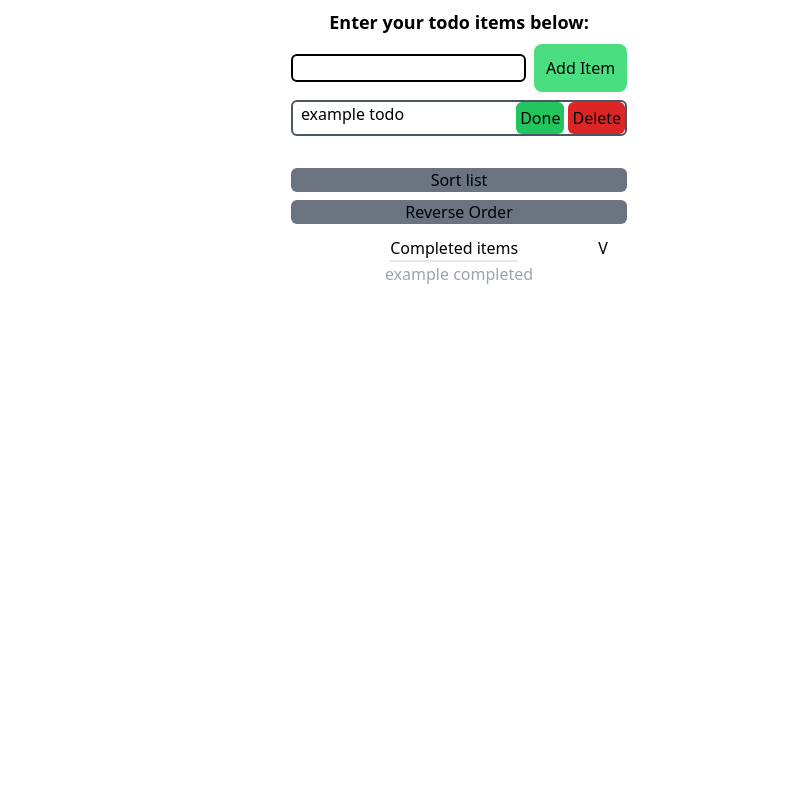
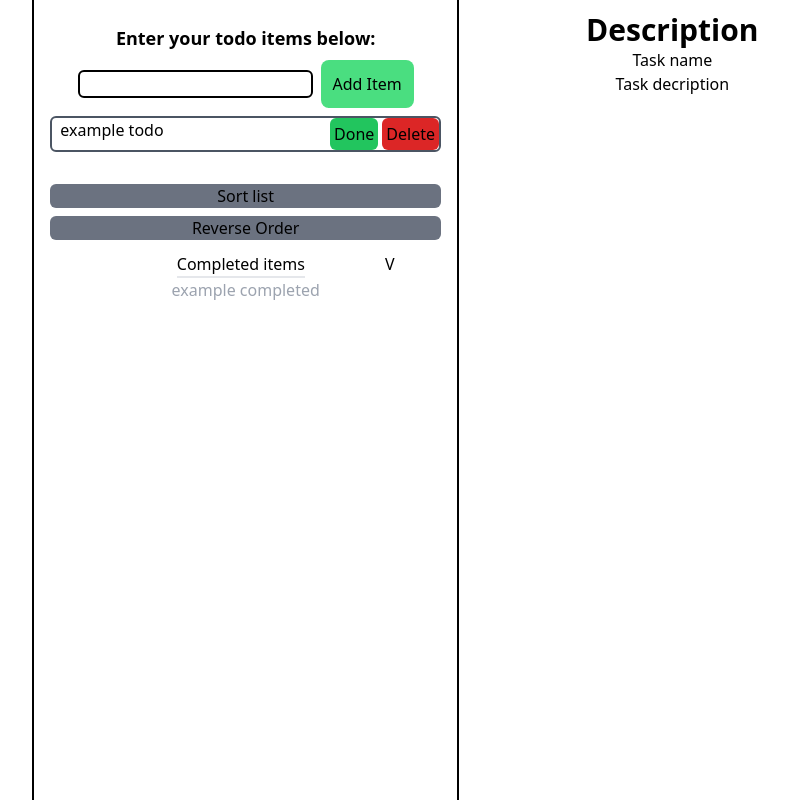
Before and after one commit to Tatooles/vue-todo-list, a Vue app: page / in a window 1280 px wide. Shown: the whole page, without its empty margins (181-969 px from the left). Built offline with nearby package versions, Linux system fonts and the light colour scheme.

Commit message:
Setting up next section

```diff
--- a/src/components/TodoList.vue
+++ b/src/components/TodoList.vue
@@ -46,7 +46,7 @@ const reverseList = () => {
 </script>
 
 <template>
-  <div class="flex flex-col text-center">
+  <div class="p-4 flex flex-col text-center w-1/3 border-r-2 border-l-2 border-black h-screen overflow-auto">
     <h2 class="text-lg font-bold my-2">Enter your todo items below:</h2>
     <form @submit.prevent="addItem">
       <input class="border-2 rounded-md border-black mr-2" v-model="currentText">
@@ -78,6 +78,12 @@ const reverseList = () => {
     </div>
     <div v-else><button @click="showCompleted = true" class="relative -right-36 top-3">&lt;</button></div>
   </div>
+
+  <div class="p-3  w-1/3 text-center">
+    <h2 class="text-3xl font-semibold">Description</h2>
+    <h3>Task name</h3>
+    <p>Task decription</p>
+  </div>
 </template>
 
 <style scoped>
```
